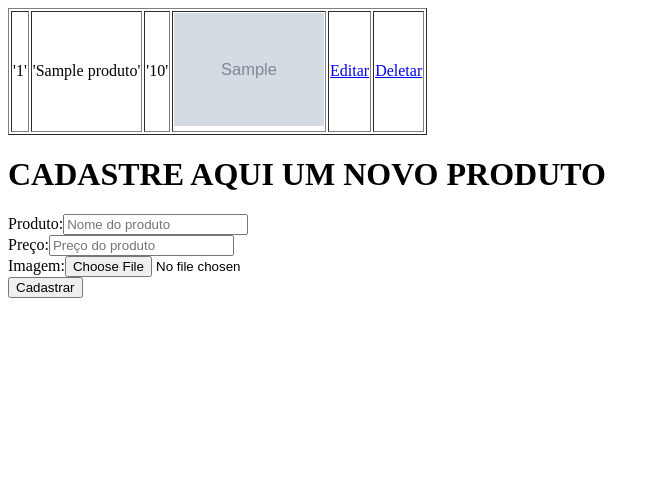
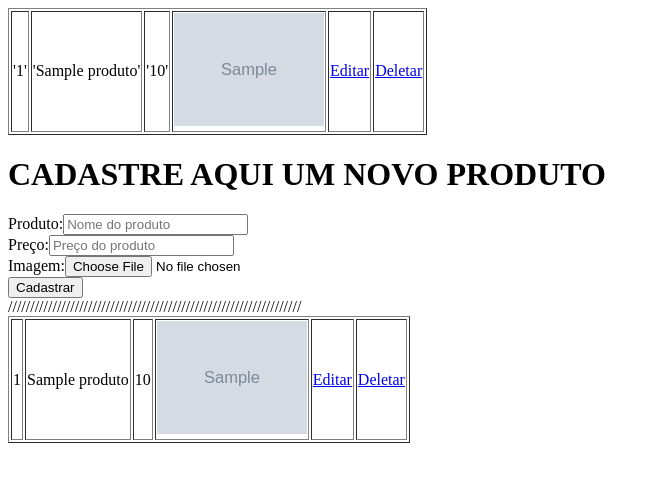
Before and after one commit to MichaelCostaOliveira/php, a PHP site: page /produtos.php in a window 1280 px wide. Shown: the top 482 px of the page, without its empty margins (0-660 px from the left). Run offline with PHP 8.4, Linux system fonts and the light colour scheme; the visitor is signed in with stand-in values (Sample User, id 1); tables that the repository leaves empty or names only in its code hold one stand-in row (values such as "Sample post"); grey boxes marked "Sample" are stand-in pictures.

Commit message:
Update produtos.php

```diff
--- a/crud/produtos.php
+++ b/crud/produtos.php
@@ -44,3 +44,23 @@ include_once("conexao.php");
         </form>
     </body>
     </html>
+//////////////////////////////////////////////////////////////////
+    <?php
+    		$consulta = "select * from produtos";
+			$retorno = mysqli_query($conn,$consulta);
+			echo "<table border='1'>";
+				while($produto = mysqli_fetch_assoc($retorno)){
+					echo"<tr>";
+					echo "<td>". $produto['id']."</td>";
+
+					echo  "<td>". $produto['nome']."</td>";
+
+					echo  "<td>" . $produto['valor']."</td>";
+
+					echo "<td><img width = '150' heigth= '100' src='imagen\\".$produto['imagem']."'></td>";
+                    echo"<td><a href='editar.php?id=". $produto['id']."'>Editar</a></td>";
+                    echo"<td><a href='deletar.php?id=". $produto['id']."'>Deletar</a></td>";
+                    echo"</tr>";
+				}
+//MYSQLI_FECTH_ASSOC BUSCA USUARIO PELO ASOCIATIVO OU PELA CHAVE
+    	?>
```
